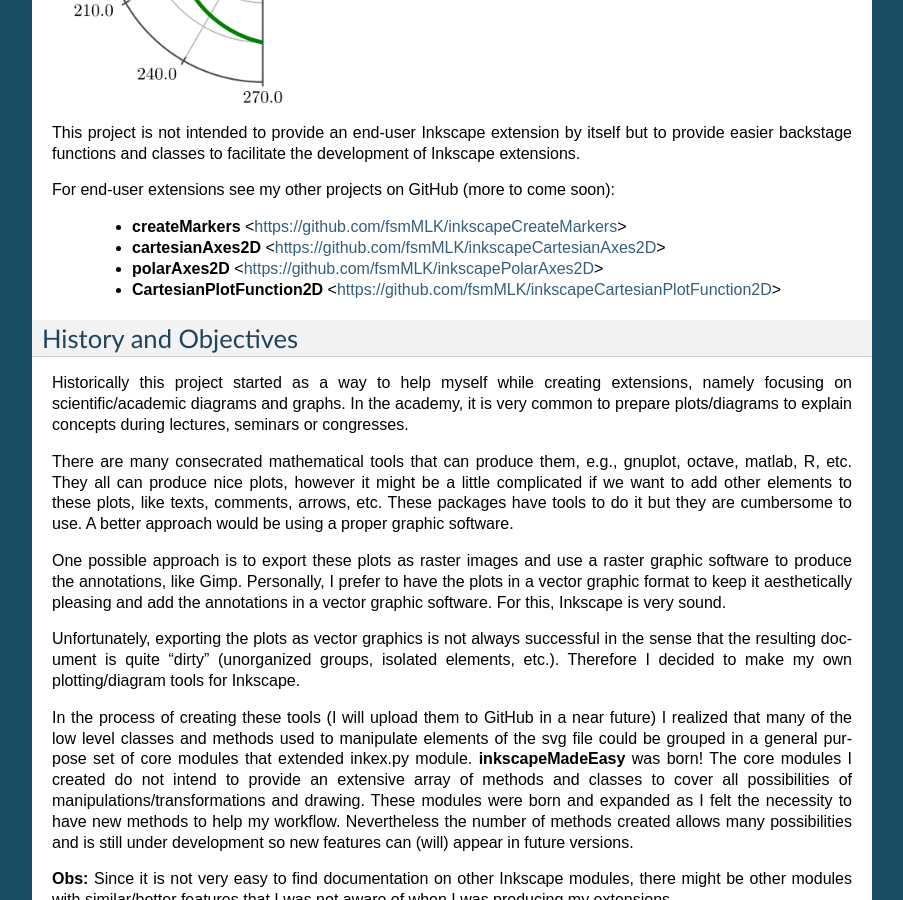
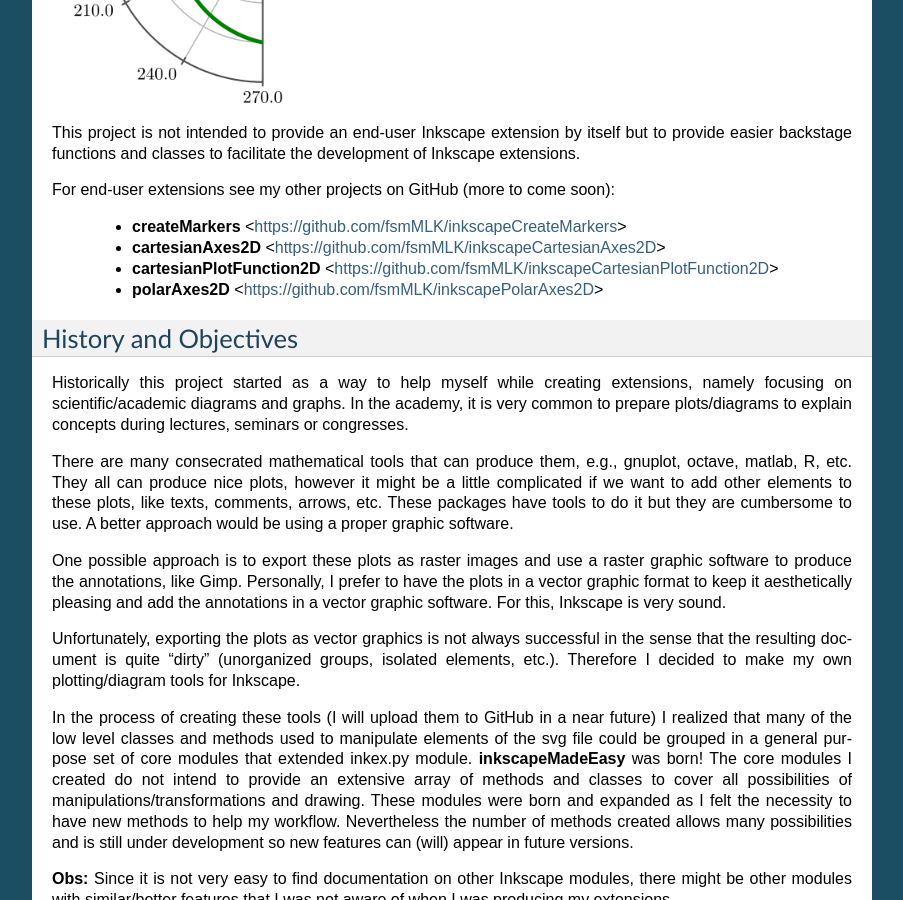
Before and after one commit to fsmMLK/inkscapeMadeEasy, a Sphinx documentation site: the page built from docs/source/index.rst, in a window 1280 px wide and 900 px high, scrolled down 748 px. Shown: the whole window, without its empty margins (198-1101 px from the left). Built offline with Sphinx 7.4.7, drawn with Linux system fonts in a browser that asks for light colours; formulas are drawn with MathJax 3; some of the changed text lies outside the part shown.

```diff
--- a/CHANGELOG.txt
+++ b/CHANGELOG.txt
@@ -1,3 +1,9 @@
+
+2016-10oct-28
+-------------
+
+inkscapeMadeEeasy_Base.py
+  - Changes in inkscapeMadeEasy.getPoints() to become compatible with Python 2.6
 
 2016-10oct-12
 -------------
--- a/docs/source/index.rst
+++ b/docs/source/index.rst
@@ -21,9 +21,10 @@ For end-user extensions see my other projects on GitHub (more to come soon):
 
   - **cartesianAxes2D**         <https://github.com/fsmMLK/inkscapeCartesianAxes2D>
 
+  - **cartesianPlotFunction2D** <https://github.com/fsmMLK/inkscapeCartesianPlotFunction2D>
+
   - **polarAxes2D**             <https://github.com/fsmMLK/inkscapePolarAxes2D>
 
-  - **CartesianPlotFunction2D** <https://github.com/fsmMLK/inkscapeCartesianPlotFunction2D>
 
 
 
@@ -154,9 +155,9 @@ For examples on how to use, please take a look at the examples provided below an
 
   - **cartesianAxes2D**         <https://github.com/fsmMLK/inkscapeCartesianAxes2D>
 
+  - **cartesianPlotFunction2D** <https://github.com/fsmMLK/inkscapeCartesianPlotFunction2D>
+
   - **polarAxes2D**             <https://github.com/fsmMLK/inkscapePolarAxes2D>
-
-  - **CartesianPlotFunction2D** <https://github.com/fsmMLK/inkscapeCartesianPlotFunction2D>
 
 Module definitions
 ==================
--- a/inkscapeMadeEasy_Base.py
+++ b/inkscapeMadeEasy_Base.py
@@ -458,7 +458,7 @@ class inkscapeMadeEasy(inkex.Effect):
         listCoords = []
 
         # check if element is valid. 'path', 'text' and 'g' are valid
-        accepted_strings = {inkex.addNS('path', 'svg'), inkex.addNS('text', 'svg'), 'g', 'path'}
+        accepted_strings = set( [ inkex.addNS('path', 'svg'), inkex.addNS('text', 'svg'), 'g', 'path'] )
         if element.tag not in accepted_strings:
             return listCoords
 
```
